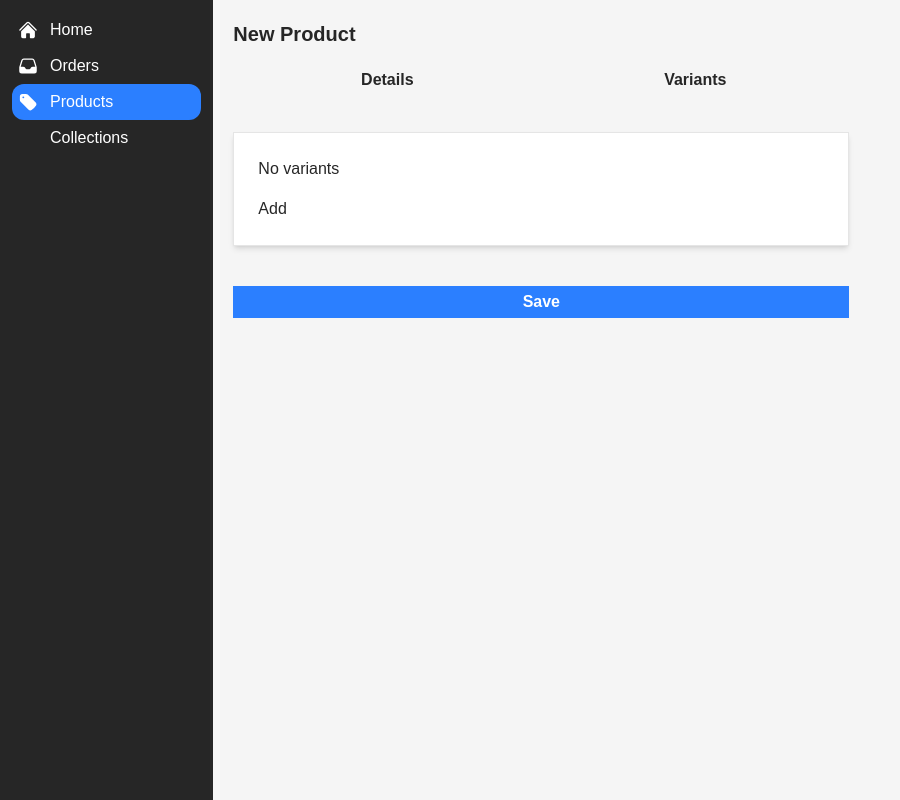
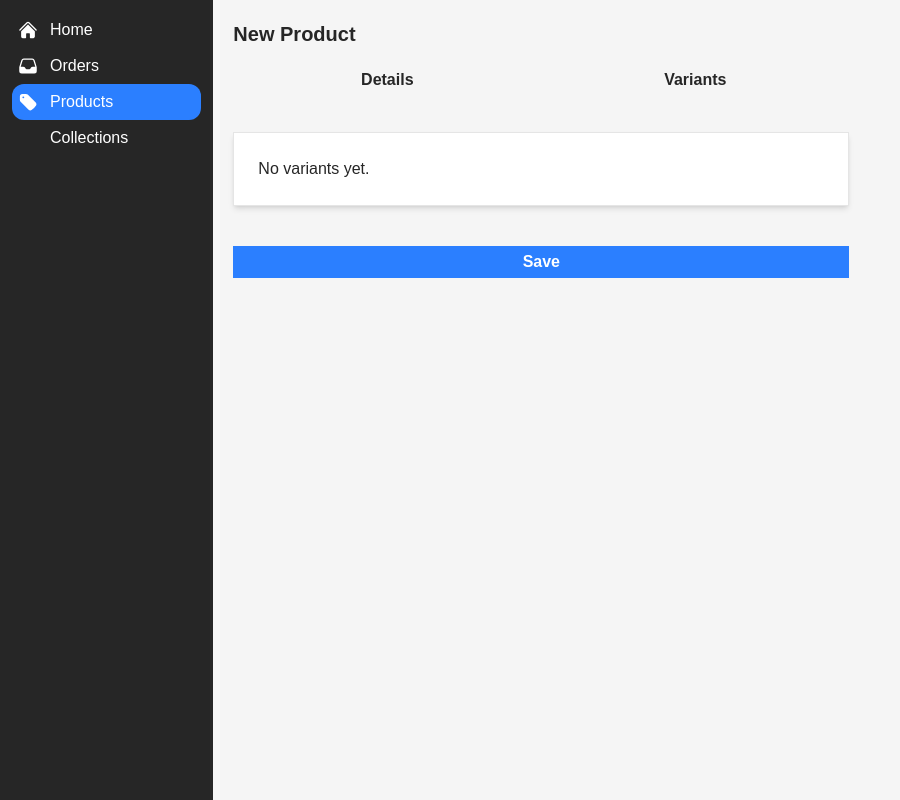
Before and after one commit to 3Joen3/ecommerce-admin, a Next.js app: page /products/new in a window 1280 px wide. Shown: the whole page, without its empty margins (0-900 px from the left). Built offline with nearby package versions, Linux system fonts and the light colour scheme.

Commit message:
Will work on Variants later.

```diff
--- a/ui/forms/product-form/VariantsFormSection.tsx
+++ b/ui/forms/product-form/VariantsFormSection.tsx
@@ -3,8 +3,7 @@ import Section from "../../components/Section";
 export default function VariantsFormSection() {
   return (
     <Section>
-      <p>No variants</p>
-      <button>Add</button>
+        <p>No variants yet.</p>
     </Section>
   );
 }
```
